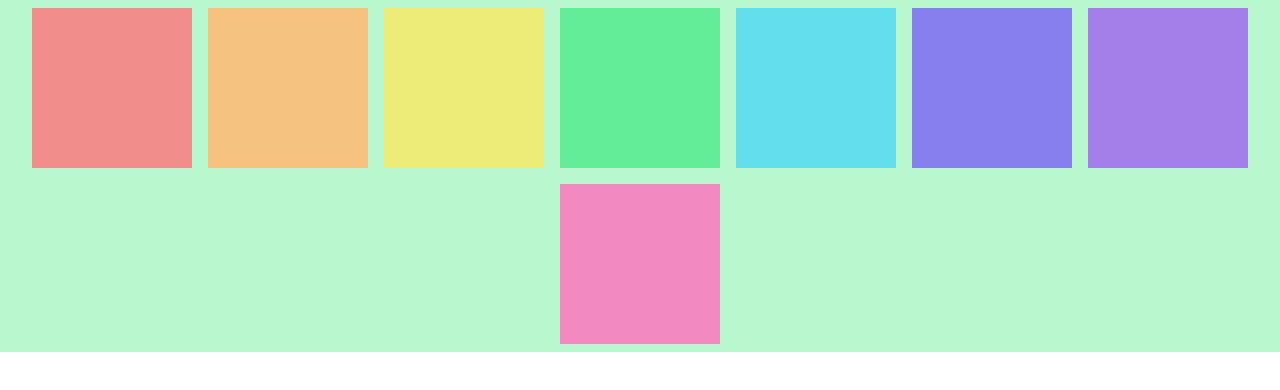
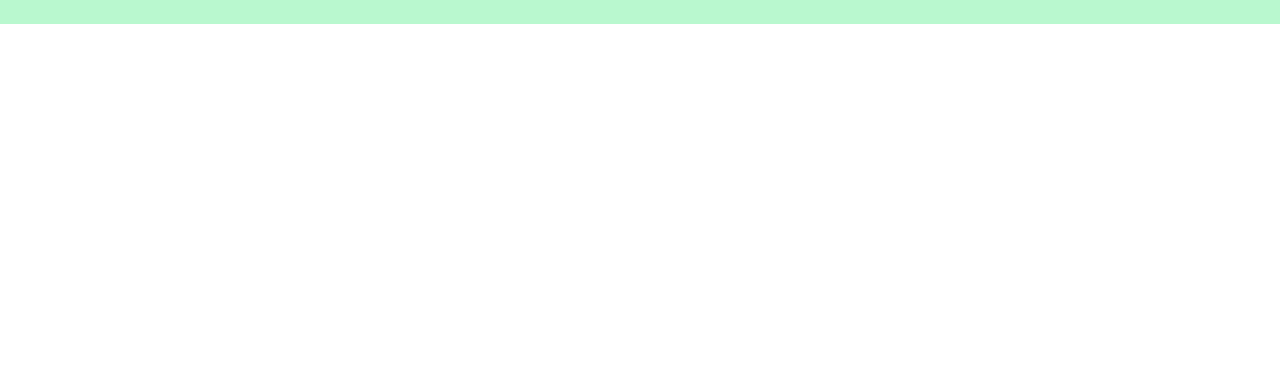
Before and after one commit to system-Barinda/React-project-of-learning, a React (Vite) app in the folder React_learning/: page / in a window 1280 px wide. Shown: the top 390 px of the page. Built offline with nearby package versions, Linux system fonts and the light colour scheme.

Commit message:
chore:done

```diff
--- a/React_learning/src/page/GamePad.jsx
+++ b/React_learning/src/page/GamePad.jsx
@@ -1,18 +1,20 @@
 import { useState } from "react";
 import pads from "./pads";
 
+import Padd from "./Padd";
 export default function App() {
   const [pad, setPad] = useState(pads);
 
   const allPads = pad.map((padItem) => {
     return (
-      <button
-        key={padItem.id}
-        style={{ backgroundColor: padItem.color }}
-        className="m-2 p-4 h-40 w-40"
-      >
-        {padItem.on}
-      </button>
+    //   <button
+    //     key={padItem.id}
+    //     style={{ backgroundColor: padItem.color }}
+    //     className="m-2 p-4 h-40 w-40"
+    //   >
+    //     {padItem.on}
+    //   </button>
+    <Padd key={padItem.id} value={padItem} />
     );
   });
 
--- a/React_learning/src/page/Padd.jsx
+++ b/React_learning/src/page/Padd.jsx
@@ -1,5 +1,9 @@
-export default function Padd(){
+export default function Padd(props){
+    console.log(props)
     return(
-        <button></button>
+        <button
+            style={{backgroundColor: props.color}}
+            className={props.on ? "on" : undefined}
+        ></button>
     )
 }
```
